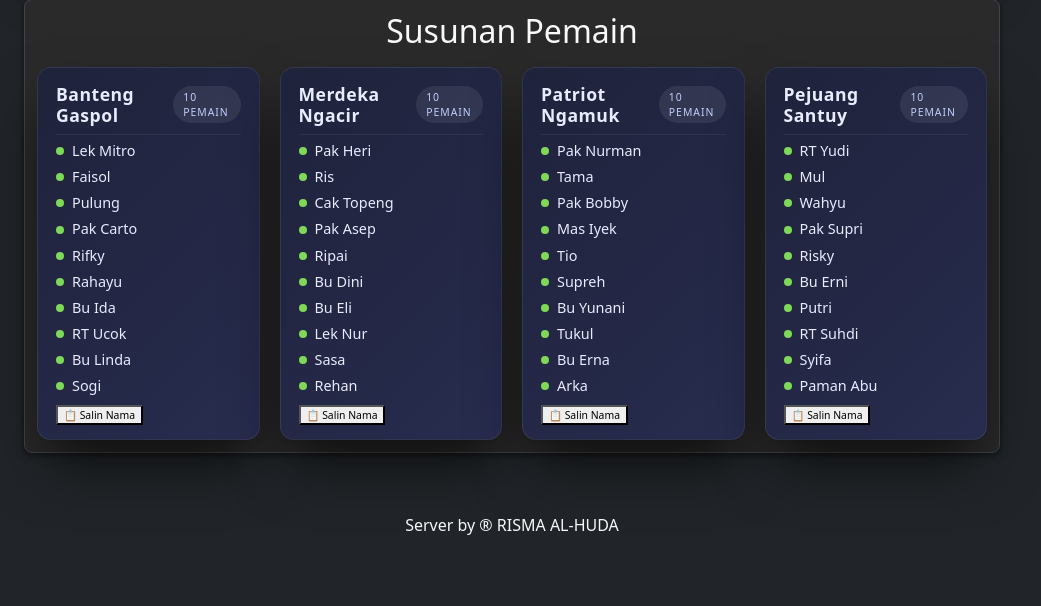
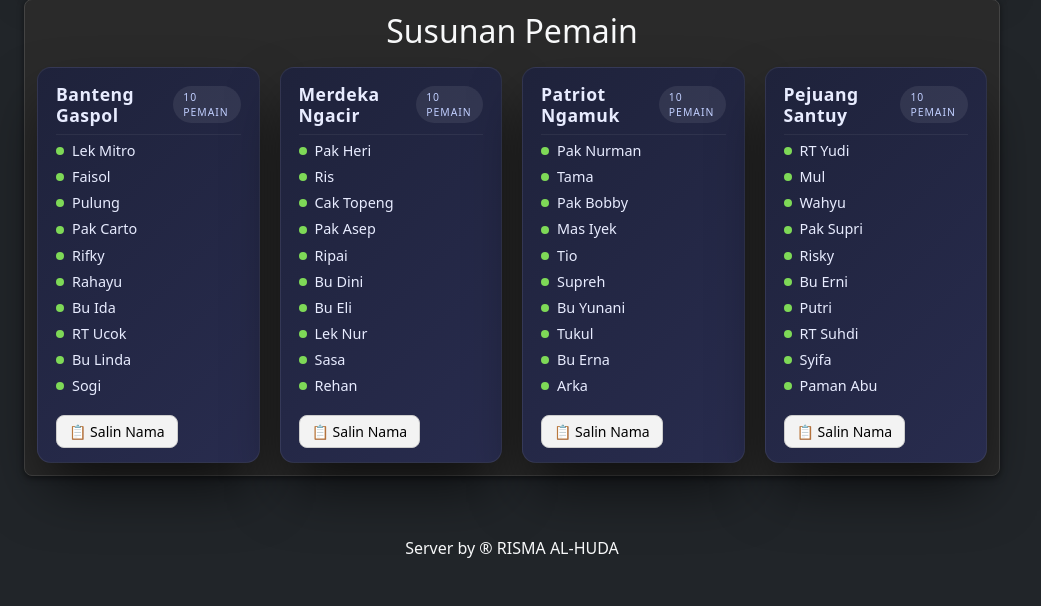
Before and after one commit to bypulung/bypulung.github.io, a PHP site: page /ligadusun/index.html in a window 1280 px wide. Shown: the part 1081-1687 px from the top of the page, without its empty margins (0-1041 px from the left). Before the commit the page ends 1616 px from the top, so only its background shows below. Run offline with PHP 8.4, Linux system fonts and the light colour scheme; some libraries are stand-ins or nearby versions.

Commit message:
Update gaya.css

```diff
--- a/ligadusun/gaya.css
+++ b/ligadusun/gaya.css
@@ -234,6 +234,21 @@ h1 {
   color: #a3aed0;
 }
 
+.copy-team-btn {
+  margin-top: 10px;
+  padding: 6px 12px;
+  font-size: 14px;
+  cursor: pointer;
+  background-color: #f3f3f3;
+  border: 1px solid #ccc;
+  border-radius: 8px;
+  transition: all 0.3s ease;
+}
+
+.copy-team-btn:hover {
+  background-color: #e3e3e3;
+}
+
 
 
 /* === Penekanan pemenang/kalah di jadwal === */
```
